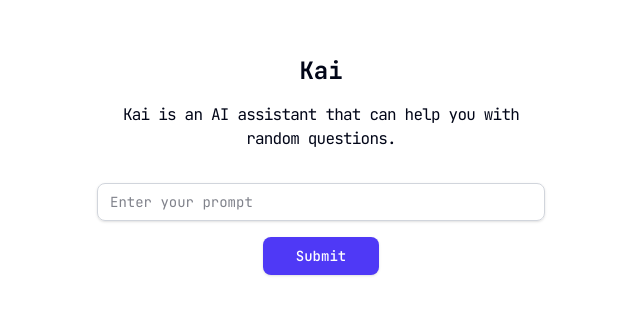
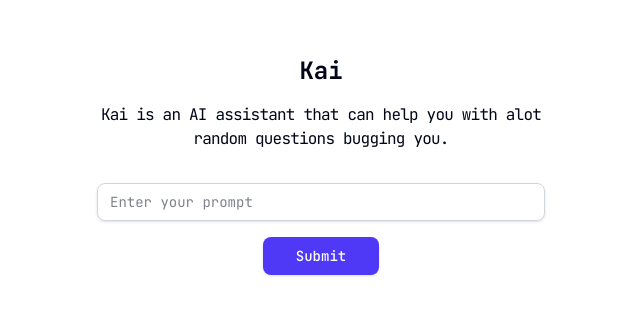
Before and after one commit to Hendo10X/kai, a Next.js app: page / in a window 1280 px wide. Shown: the part 235-550 px from the top of the page, without its empty margins (319-959 px from the left). Built offline with nearby package versions, Linux system fonts and the light colour scheme; no server answers.

Commit message:
Update AI assistant description for clarity and engagement

```diff
--- a/app/page.tsx
+++ b/app/page.tsx
@@ -59,7 +59,7 @@ export default function Home() {
     <div className="flex flex-col items-center justify-center min-h-screen p-4">
       <h1 className="text-2xl font-bold text-center mb-4 font-mono font-bold">Kai</h1>
       <p className="w-full max-w-md text-md text-center mb-7 font-mono tracking-tighter">
-        Kai is an AI assistant that can help you with random questions.
+        Kai is an AI assistant that can help you with alot random questions bugging you.
       </p>
       <form onSubmit={onSubmit} className="w-full max-w-md space-y-4 font-mono">
         <div>
```
